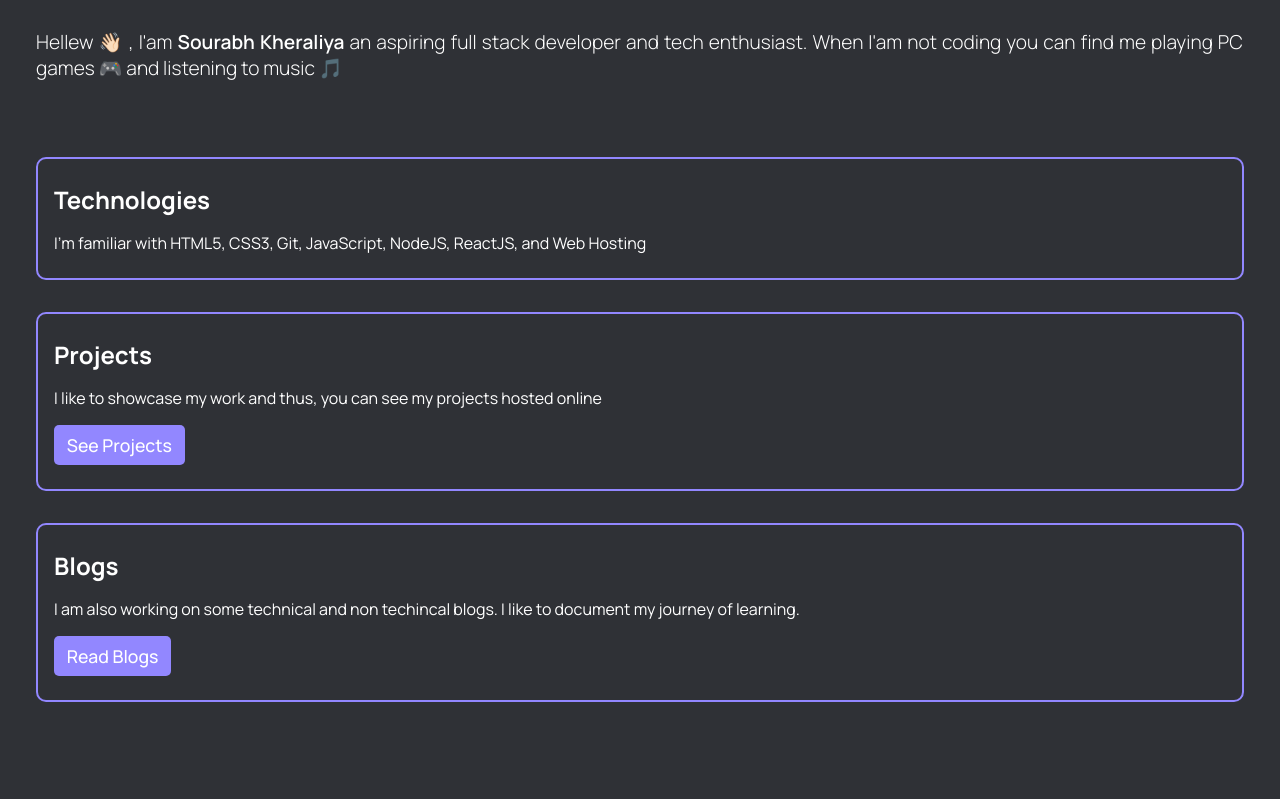
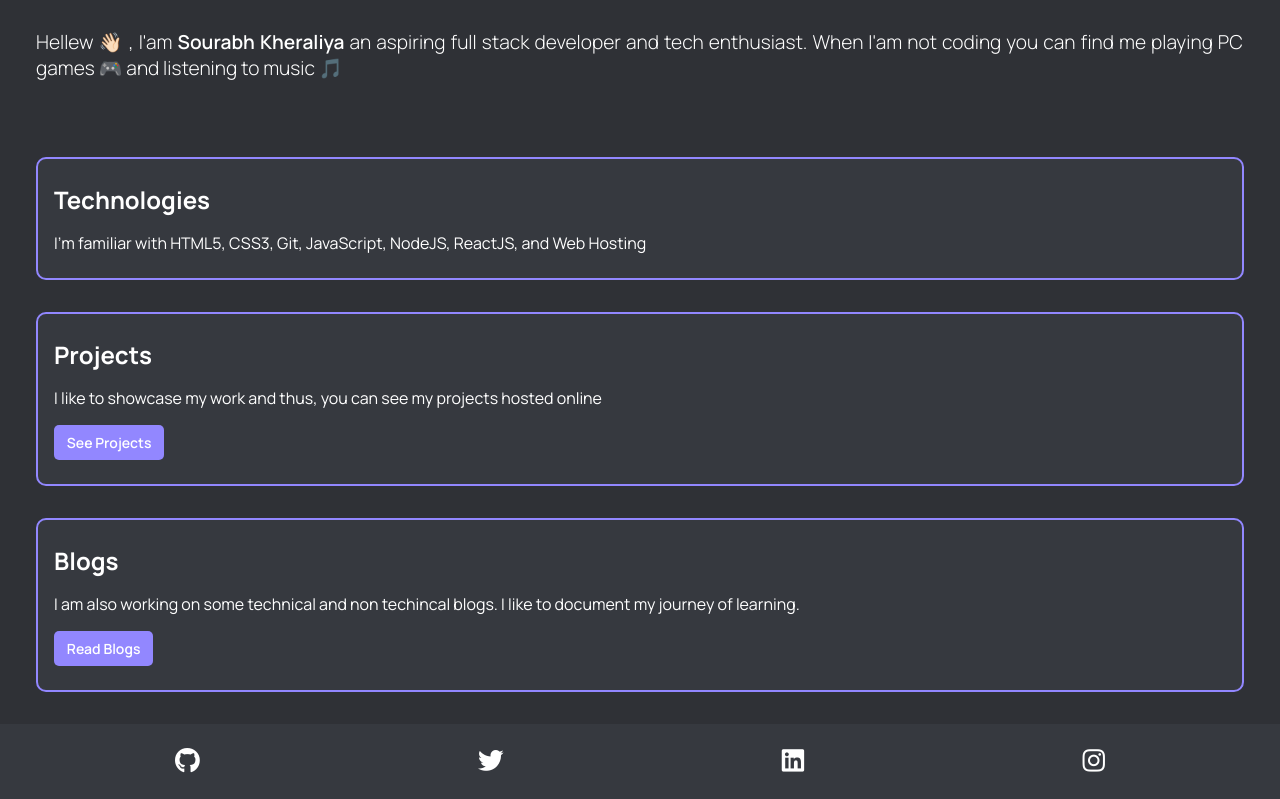
Before and after one commit to SK02K1/sourabh-kheraliya, a plain HTML site: page index.html in a window 1280 px wide. Shown: the part 1003-1802 px from the top of the page. Before the commit the page ends 1737 px from the top, so only its background shows below. Drawn offline with Linux system fonts and the light colour scheme.

Commit message:
style : footer done

```diff
--- a/index.html
+++ b/index.html
@@ -5,13 +5,15 @@
     <meta charset="UTF-8">
     <meta http-equiv="X-UA-Compatible" content="IE=edge">
     <meta name="viewport" content="width=device-width, initial-scale=1.0">
+    <link rel="stylesheet" href="https://use.fontawesome.com/releases/v5.15.3/css/all.css"
+        integrity="sha384-SZXxX4whJ79/gErwcOYf+zWLeJdY/qpuqC4cAa9rOGUstPomtqpuNWT9wdPEn2fk" crossorigin="anonymous">
     <link rel="stylesheet" href="style.css">
     <title>Home | Sourabh Kheraliya</title>
 </head>
 
 <body>
     <nav class="navbar">
-        <div class="logo">SK.</div>
+        <div class="logo"><a href="index.html">SK.</a></div>
         <div class="menu-icon">
             <div class="line line-1"></div>
             <div class="line line-2"></div>
@@ -42,6 +44,31 @@
         <a href="#" class="btn btn-primary">Read Blogs</a>
     </section>
 
+    <footer>
+
+        <div>
+            <a href="https://github.com/SK02K1" target="_blank">
+                <i class="fab fa-github"></i>
+            </a>
+        </div>
+        <div>
+            <a href="https://twitter.com/sk02k1" target="_blank">
+                <i class="fab fa-twitter"></i>
+            </a>
+        </div>
+        <div>
+            <a href="https://www.linkedin.com/in/sourabh-kheraliya-b2571b1a2/" target="_blank">
+                <i class="fab fa-linkedin"></i>
+            </a>
+        </div>
+        <div>
+            <a href="https://www.instagram.com/sourabh_kheraliya/" target="_blank">
+                <i class="fab fa-instagram"></i>
+            </a>
+        </div>
+
+    </footer>
+
 </body>
 
 </html>
--- a/style.css
+++ b/style.css
@@ -52,6 +52,7 @@ a {
 
 .hero {
     padding: 0.75rem 2.25rem;
+    min-height: 90vh;
 }
 
 .img-avatar {
@@ -83,6 +84,7 @@ a {
     padding: 1.5rem 1rem;
     border: 0.156rem solid var(--accent-color);
     border-radius: 0.625rem;
+    background: var(--secondary-color);
 }
 
 .card h2 {
@@ -95,11 +97,24 @@ a {
     margin-top: 1rem;
     padding: .5rem .8rem;
     border-radius: 0.313rem;
-    font-weight: 500;
-    font-size: 1.105rem;
+    font-size: .875rem;
+    font-weight: 600;
 }
 
 .btn-primary {
     border: none;
     background: var(--accent-color);
 }
+
+footer {
+    background-color: var(--secondary-color);
+    padding: 1.5rem 2.25rem;
+    display: flex;
+    justify-content: space-around;
+    align-items: center;
+}
+
+
+footer i {
+    font-size: 1.6rem;
+}
```
